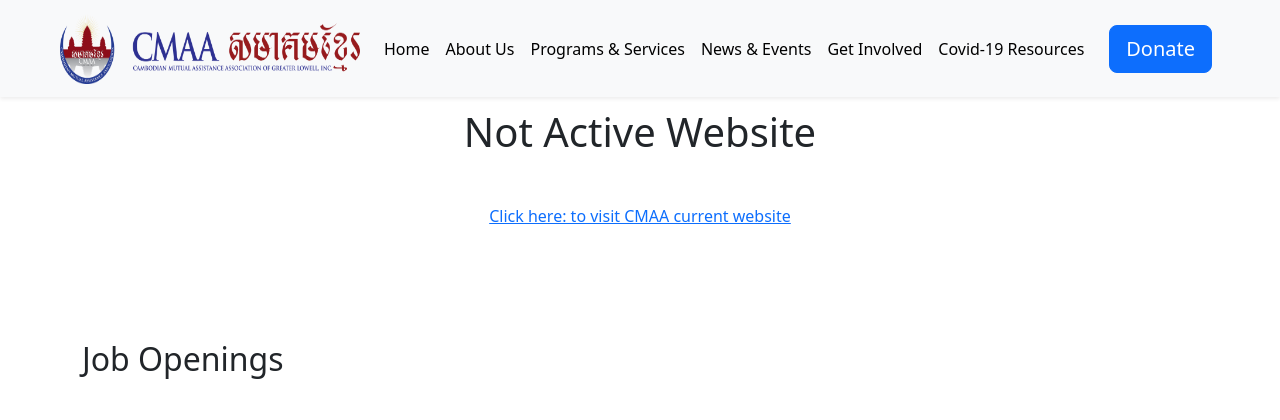
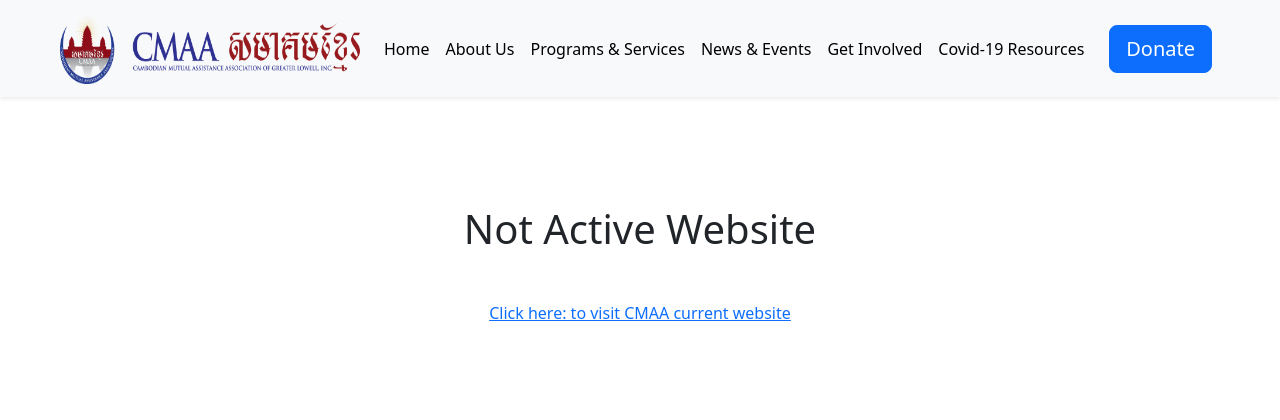
Before and after one commit to Livlau/cmaa-website, a Flask app: page /about/careers in a window 1280 px wide. Shown: the top 420 px of the page. Run offline with Flask 3, Linux system fonts and the light colour scheme.

Commit message:
removed nav fixed-top on navbar.html

```diff
--- a/templates/navbar.html
+++ b/templates/navbar.html
@@ -1,4 +1,4 @@
-<nav class="navbar navbar-expand-lg bg-light fixed-top shadow-sm">
+<nav class="navbar navbar-expand-lg bg-light shadow-sm">
         <div class="container-fluid mx-5">
             <a class="navbar-brand active" href="/">
               <img src="/static/CMAA-logo.jpeg" alt="cmaa logo" width="300" height="70" class="d-inline-block align-text-top"></a>
```
